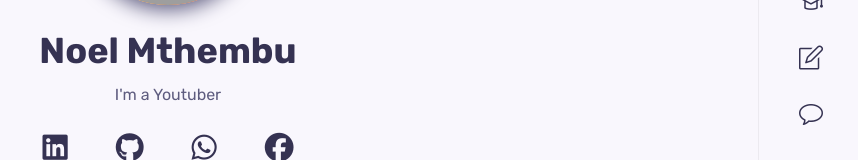
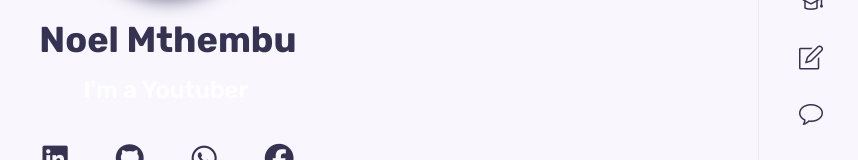
Before and after one commit to noelmthembu/Noel-Mthembu, a React (Vite) app: page / in a window 1280 px wide. Shown: the part 372-532 px from the top of the page, without its empty margins (422-1280 px from the left). Built offline with nearby package versions, Linux system fonts and the light colour scheme; grey boxes are pictures that could not be loaded; some icons are missing.

Commit message:
Update home.css

```diff
--- a/src/components/home/home.css
+++ b/src/components/home/home.css
@@ -29,6 +29,31 @@
     justify-content: center;
     column-gap: 3rem;
     margin: 1rem 0;
+}
+.home__education {
+  font-size: 24px;
+  font-weight: 500;
+  color: #fff;
+  display: inline-block;
+  white-space: nowrap;
+  overflow: hidden;
+  border-right: 4px solid #fff;
+  animation: typing 2s steps(30) 1s forwards, blink 0.75s step-end infinite;
+}
+
+@keyframes typing {
+  from {
+    width: 0;
+  }
+  to {
+    width: 100%;
+  }
+}
+
+@keyframes blink {
+  50% {
+    border-color: transparent;
+  }
 }
 
 .home__social-link{
```
